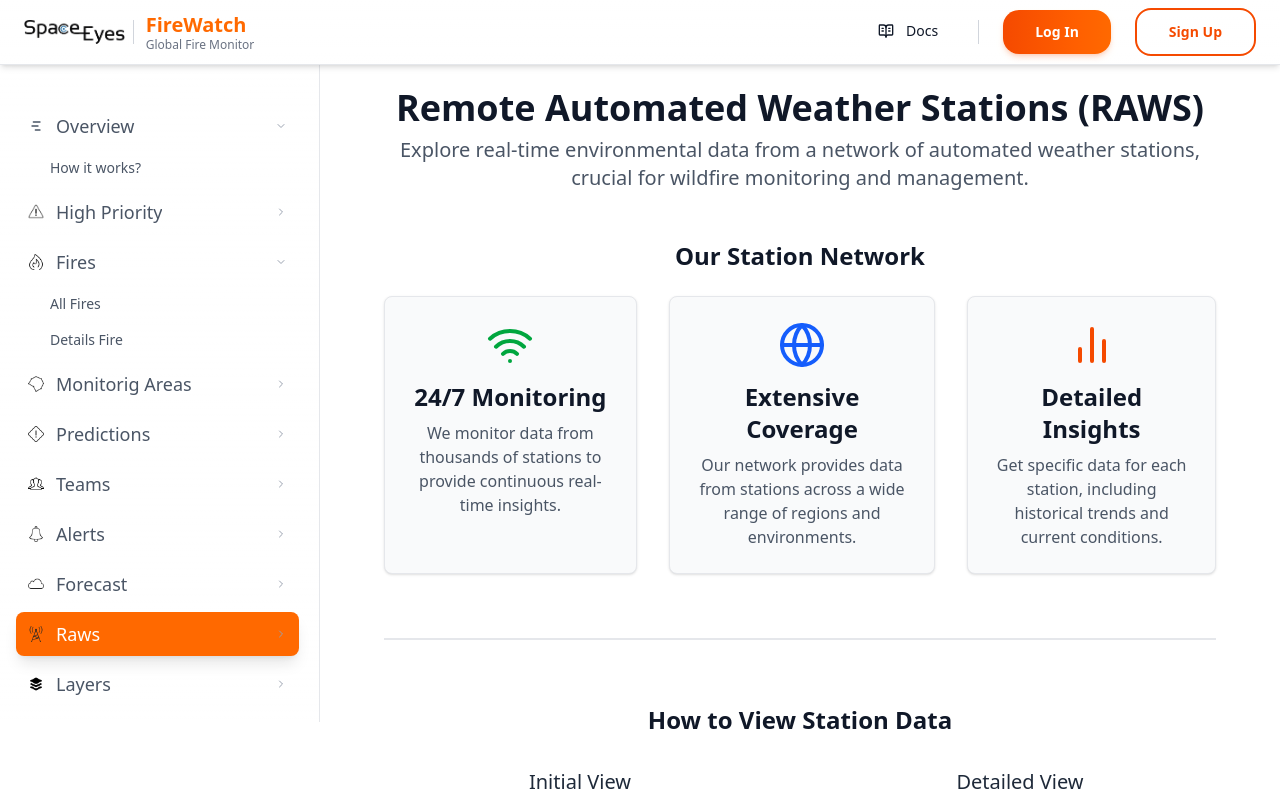
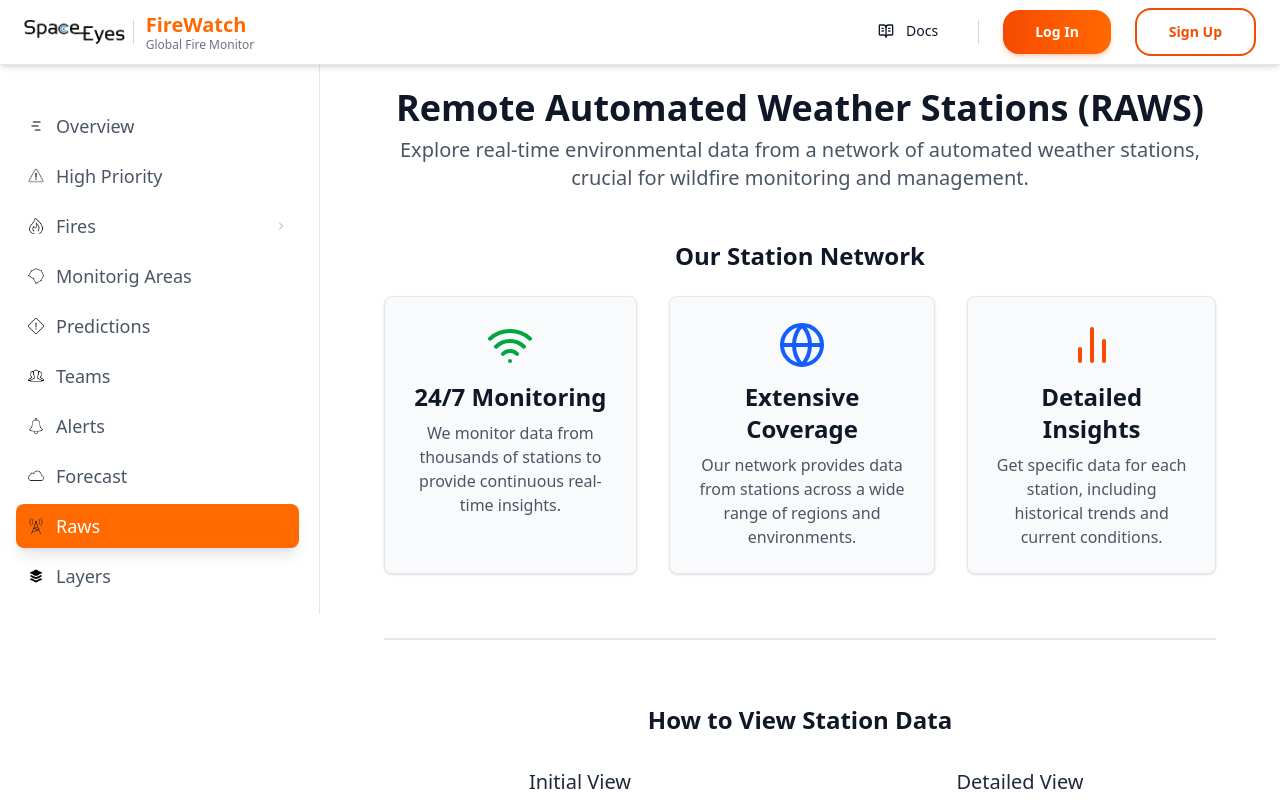
Before and after one commit to Channel-Logistics/landing-page-FireWatch, a React (Vite) app: page /raws in a window 1280 px wide. Shown: the top 800 px of the page. Built offline with nearby package versions, Linux system fonts and the light colour scheme.

Commit message:
fix: sidebar

```diff
--- a/src/components/Layout/Sidebar.jsx
+++ b/src/components/Layout/Sidebar.jsx
@@ -1,5 +1,5 @@
 import React, { useEffect, useRef, useState } from "react";
-import { Link, useLocation } from "react-router-dom";
+import { Link, useLocation, useNavigate } from "react-router-dom";
 import { ChevronDown, ChevronRight, X } from "lucide-react";
 import { sidebarSections } from "../../data/sidebarData";
 
@@ -11,8 +11,9 @@ const Sidebar = ({
   side = "left",
   widthClass,
 }) => {
-  const [expandedSections, setExpandedSections] = useState(["overview", "fires"]);
+  const [expandedSections, setExpandedSections] = useState([]);
   const location = useLocation();
+  const navigate = useNavigate();
   const activeSection = location.pathname === "/" ? "introduction" : location.pathname.substring(1);
 
 
@@ -48,6 +49,21 @@ const Sidebar = ({
     );
   };
 
+  const handleSectionHeaderClick = (section) => {
+    if (section.id === "fires") {
+      toggleSection(section.id);
+    } else {
+      if (section.items && section.items.length > 0) {
+        const firstItem = section.items[0];
+        const itemPath = firstItem.id === "introduction" ? "/" : `/${firstItem.id}`;
+        navigate(itemPath);
+        handleSectionClick();
+      } else {
+        toggleSection(section.id);
+      }
+    }
+  };
+
   const navClasses = `flex-1 space-y-1.5 p-4 pb-4 ${mobile ? "pt-3" : "pt-4 mt-6"}`;
 
   const MenuContent = (
@@ -60,7 +76,7 @@ const Sidebar = ({
         return (
           <div key={section.id}>
             <button
-              onClick={() => toggleSection(section.id)}
+              onClick={() => handleSectionHeaderClick(section)}
               className={`flex items-center justify-between w-full px-3 py-2 rounded-lg font-medium text-lg transition-colors duration-200 ${isSectionActive
                   ? "bg-orange-500 text-white shadow-lg"
                   : "text-gray-600 hover:bg-gray-200 hover:text-gray-800"
@@ -74,10 +90,12 @@ const Sidebar = ({
                 )}
                 <span className="truncate">{section.title}</span>
               </div>
-              {expandedSections.includes(section.id) ? (
-                <ChevronDown className="w-3 h-3 text-gray-400" />
-              ) : (
-                <ChevronRight className="w-3 h-3 text-gray-400" />
+              {section.id === "fires" && (
+                expandedSections.includes(section.id) ? (
+                  <ChevronDown className="w-3 h-3 text-gray-400" />
+                ) : (
+                  <ChevronRight className="w-3 h-3 text-gray-400" />
+                )
               )}
             </button>
 
```
